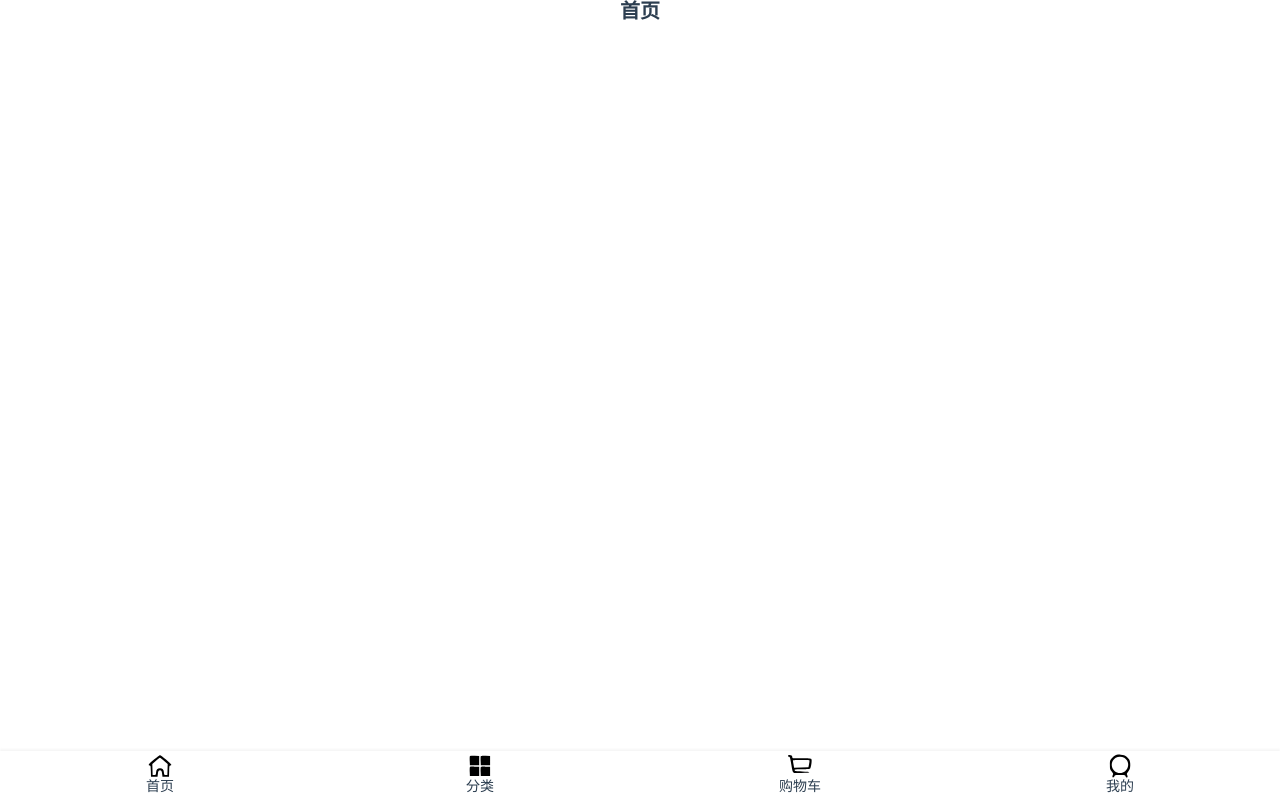
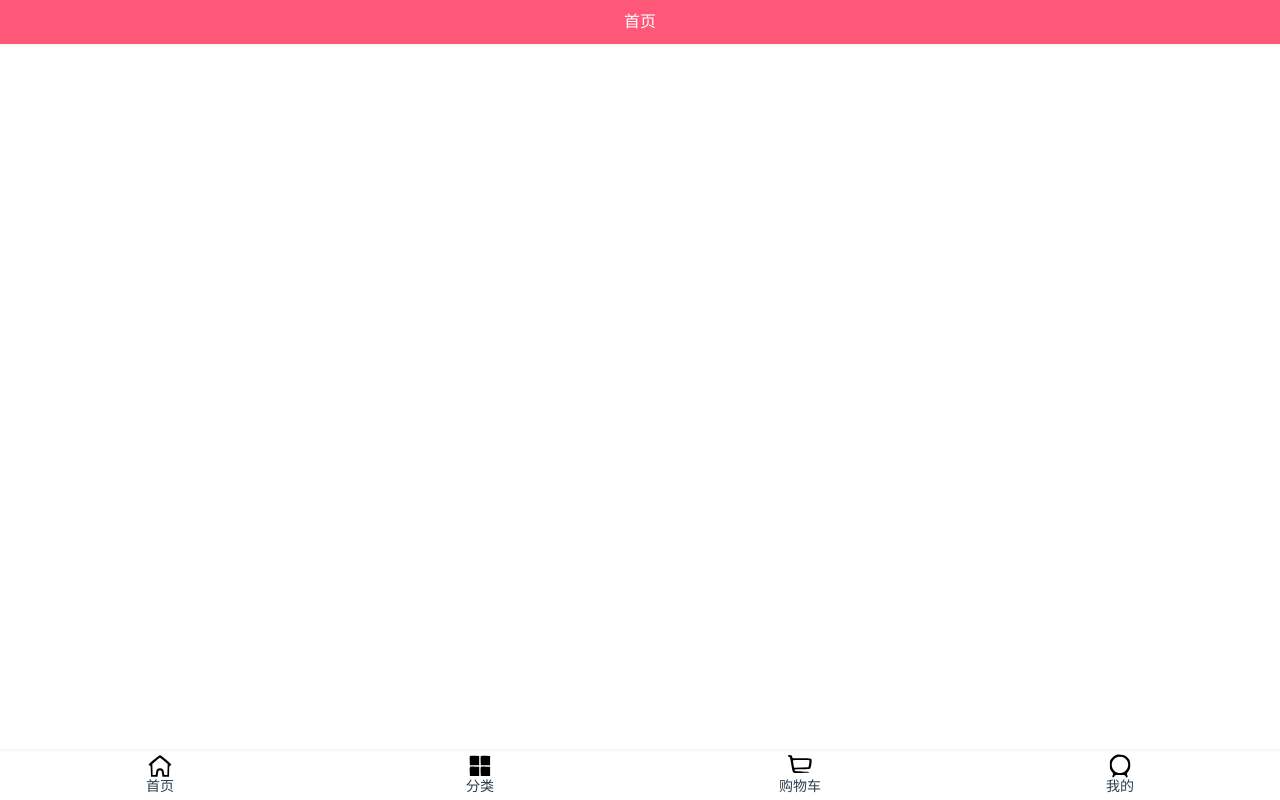
Before and after one commit to totolon/vue-learning, a Vue app: page / in a window 1280 px wide. Built offline with nearby package versions, Linux system fonts and the light colour scheme.

Commit message:
添加navBar组件

```diff
--- /dev/null
+++ b/src/components/common/navBar/NavBar.vue
@@ -0,0 +1,44 @@
+<template>
+  <div class="nav-bar">
+    <div class="left">
+      <slot name="left"></slot>
+    </div>
+    <div class="center">
+      <slot name="center"></slot>
+    </div>
+    <div class="right">
+      <slot name="right"></slot>
+    </div>
+  </div>
+</template>
+
+<script>
+export default {
+  name: "",
+  components: {},
+  props: {},
+  data() {
+    return {
+    }
+  },
+  watch: {},
+  computed: {},
+  methods: {},
+  created() {},
+  mounted() {}
+}
+</script>
+<style scoped>
+.nav-bar {
+  display: flex;
+  height: 44px;
+  line-height: 44px;
+  box-shadow: 0 2px 2px rgba( 204, 204, 204, 0.2);
+}
+.left, .right {
+  width: 60px;
+}
+.center {
+  flex: 1;
+}
+</style>
--- a/src/views/Cart.vue
+++ b/src/views/Cart.vue
@@ -1,11 +1,18 @@
 <template>
-  <div class="cart">购物车</div>
+  <div class="cart">
+    <NavBar class="nav-bar">
+      <div slot="center">购物车</div>
+    </NavBar>
+  </div>
 </template>
 
 <script>
+import NavBar from "components/common/navBar/NavBar"
 export default {
   name: "",
-  components: {},
+  components: {
+    NavBar
+  },
   props: {},
   data() {
     return {
@@ -19,8 +26,8 @@ export default {
 }
 </script>
 <style scoped>
-.cart {
-  font-size: 20px;
-  font-weight: bold;
+.nav-bar {
+  background-color: #ff5777;
+  color: #fff;
 }
 </style>
--- a/src/views/Category.vue
+++ b/src/views/Category.vue
@@ -1,11 +1,18 @@
 <template>
-  <div class="category">分类</div>
+  <div class="category">
+    <NavBar class="nav-bar">
+      <div slot="center">分类</div>
+    </NavBar>
+  </div>
 </template>
 
 <script>
+import NavBar from "components/common/navBar/NavBar"
 export default {
   name: "",
-  components: {},
+  components: {
+    NavBar
+  },
   props: {},
   data() {
     return {
@@ -19,8 +26,8 @@ export default {
 }
 </script>
 <style scoped>
-.category {
-  font-size: 20px;
-  font-weight: bold;
+.nav-bar {
+  background-color: #ff5777;
+  color: #fff;
 }
 </style>
--- a/src/views/Home.vue
+++ b/src/views/Home.vue
@@ -1,12 +1,17 @@
 <template>
-  <div class="home">首页
+  <div class="home">
+    <NavBar class="nav-bar">
+      <div slot="center">首页</div>
+    </NavBar>
   </div>
 </template>
 
 <script>
+import NavBar from "components/common/navBar/NavBar"
 export default {
   name: 'home',
   components: {
+    NavBar
   },
   data() {
     return {
@@ -16,8 +21,8 @@ export default {
 </script>
 
 <style scoped>
-.home {
-  font-size: 20px;
-  font-weight: bold;
+.nav-bar {
+  background-color: #ff5777;
+  color: #fff;
 }
 </style>
--- a/src/views/Profile.vue
+++ b/src/views/Profile.vue
@@ -1,11 +1,18 @@
 <template>
-  <div class="profile">我的</div>
+  <div class="profile">
+    <NavBar class="nav-bar">
+      <div slot="center">我的</div>
+    </NavBar>
+  </div>
 </template>
 
 <script>
+import NavBar from "components/common/navBar/NavBar"
 export default {
   name: "",
-  components: {},
+  components: {
+    NavBar
+  },
   props: {},
   data() {
     return {
@@ -16,14 +23,14 @@ export default {
   methods: {},
   created() {},
   activated() {
-    console.log("huoyue")
+    // console.log("huoyue")
   },
   mounted() {}
 }
 </script>
 <style scoped>
-.profile {
-  font-size: 20px;
-  font-weight: bold;
+.nav-bar {
+  background-color: #ff5777;
+  color: #fff;
 }
 </style>
```
